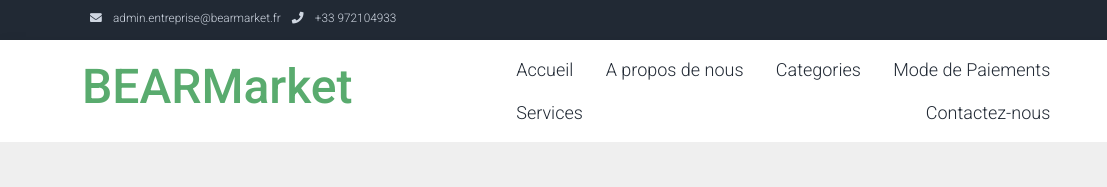
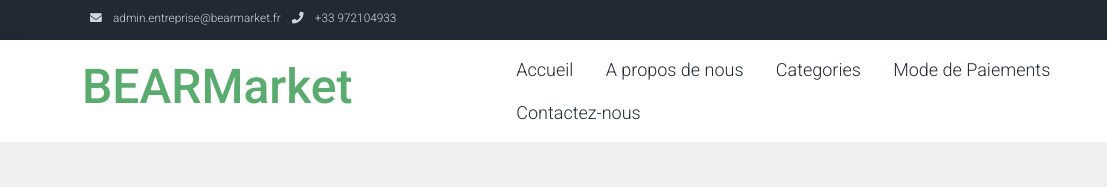
Before and after one commit to lesoheric/BEARMarket, a plain HTML site: page index.html in a window 1280 px wide. Shown: the top 187 px of the page, 0-1107 px from the left. Drawn offline with Linux system fonts and the light colour scheme.

Commit message:
Update index.html

```diff
--- a/index.html
+++ b/index.html
@@ -65,9 +65,6 @@
                         </li>
                         <li class="nav-item">
                             <a class="nav-link" href="#paiement">Mode de Paiements</a>
-                        </li>
-                        <li class="nav-item">
-                            <a class="nav-link" href="#template-mo-zay-hero-carousel">Services</a>
                         </li>
                         <li class="nav-item">
                             <a class="nav-link" href="contact.html">Contactez-nous</a>
```
